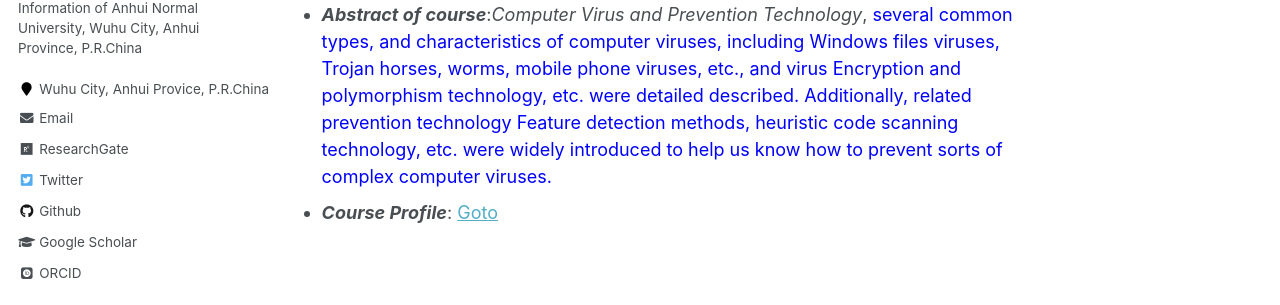
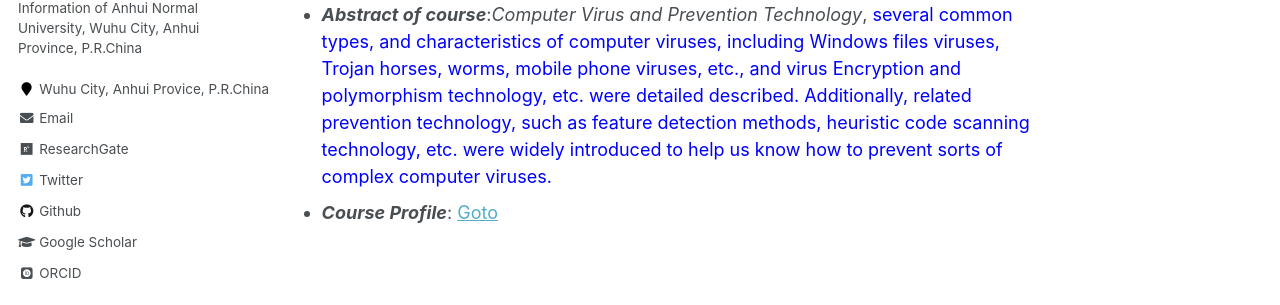
Before and after one commit to zhouwen327/zhouwen327.github.io, a Jekyll site: the page built from _teaching/2021-T2-CVIR.md, in a window 1280 px wide and 1066 px high. Shown: the part 403-708 px from the top of the window. Built offline with Jekyll 4.4.1, drawn with Linux system fonts in a browser that asks for light colours; some web fonts are replaced.

Commit message:
Update 2021-T2-CVIR.md

```diff
--- a/_teaching/2021-T2-CVIR.md
+++ b/_teaching/2021-T2-CVIR.md
@@ -11,5 +11,5 @@
 * ___Position___: Associated Professor
 * ___Role___: Specialty Elective Course
 * ___Number of students___: 60
-* ___Abstract of course___:*Computer Virus and Prevention Technology*, <font color='blue'> several common types, and characteristics of computer viruses, including Windows files viruses, Trojan horses, worms, mobile phone viruses, etc., and virus Encryption and polymorphism technology, etc.  were detailed described. Additionally, related prevention technology Feature detection methods, heuristic code scanning technology, etc. were widely introduced to help us know how to prevent sorts of complex computer viruses.</font>
+* ___Abstract of course___:*Computer Virus and Prevention Technology*, <font color='blue'> several common types, and characteristics of computer viruses, including Windows files viruses, Trojan horses, worms, mobile phone viruses, etc., and virus Encryption and polymorphism technology, etc.  were detailed described. Additionally, related prevention technology, such as feature detection methods, heuristic code scanning technology, etc. were widely introduced to help us know how to prevent sorts of complex computer viruses.</font>
 * ___Course Profile___: [Goto](http://ivr-ahnu.cn/lectures/virus/)
```
